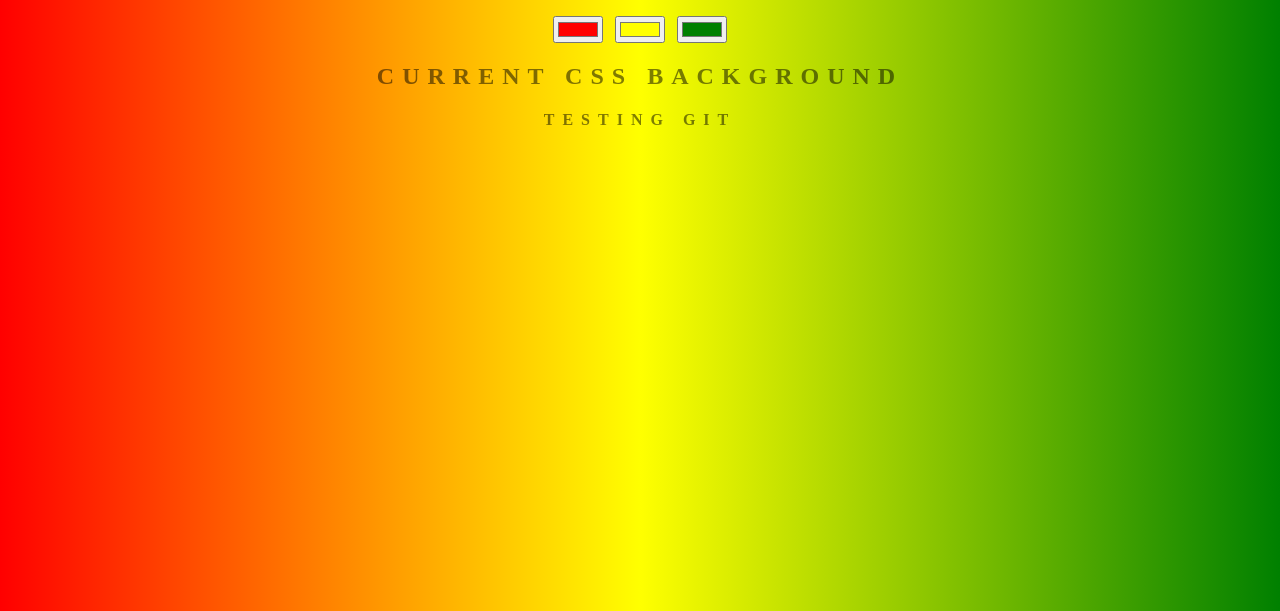
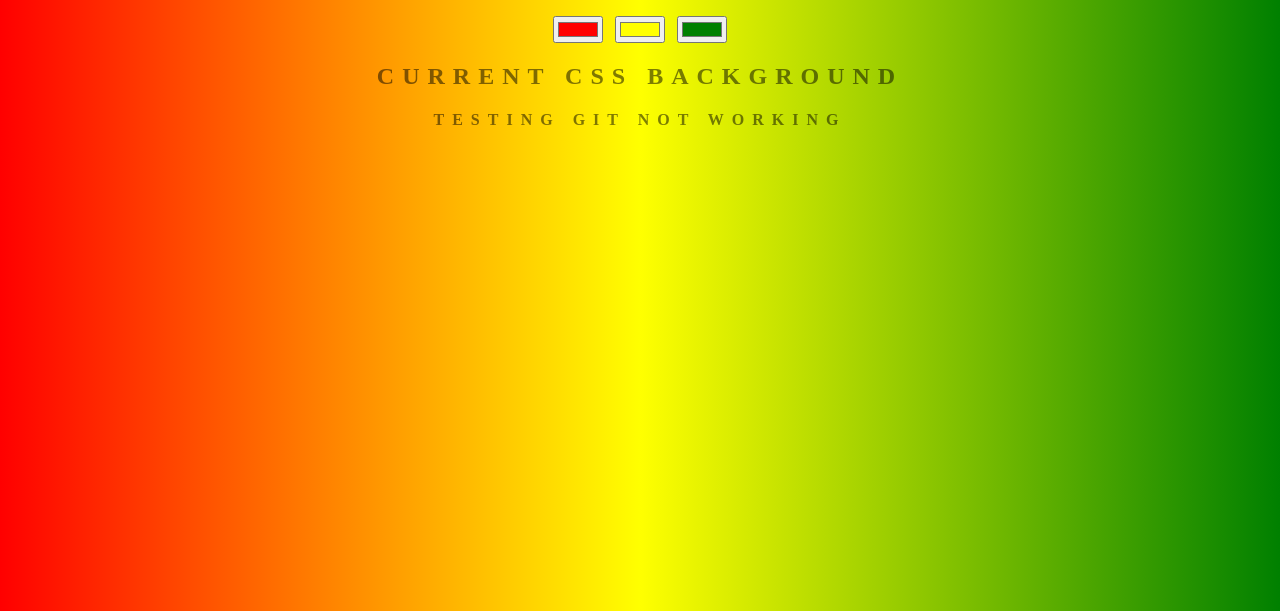
Before and after one commit to lderum/background-generator, a plain HTML site: page index.html in a window 1280 px wide. Shown: the part 189-800 px from the top of the page. Drawn offline with Linux system fonts and the light colour scheme.

Commit message:
changing text

```diff
--- a/index.html
+++ b/index.html
@@ -11,7 +11,7 @@
 	<input class="color3" type="color" name="color3" value="#008000">
 	<h2>Current CSS Background</h2>
 	<h3></h3>
-	<h4>testing git</h4>
+	<h4>testing git not working</h4>
 	<script type="text/javascript" src="script.js"></script>
 </body>
 </html>
```
